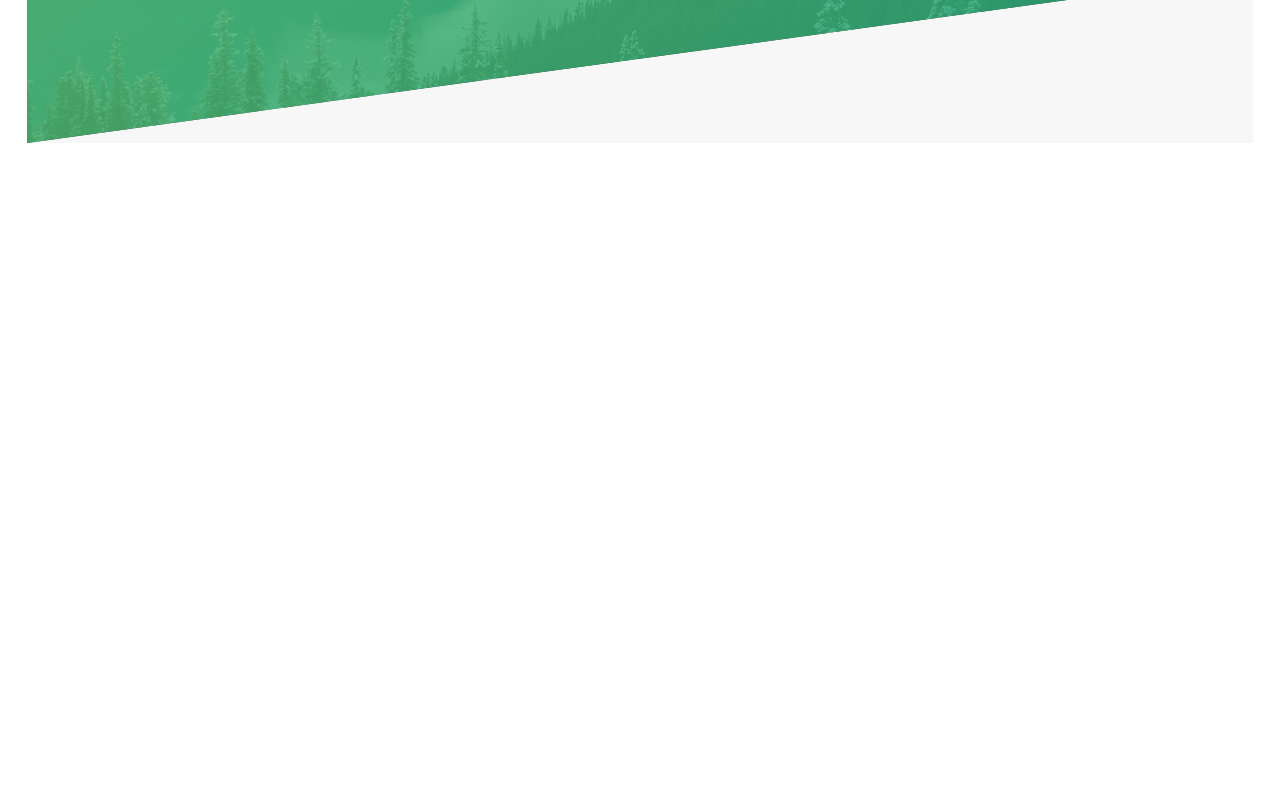
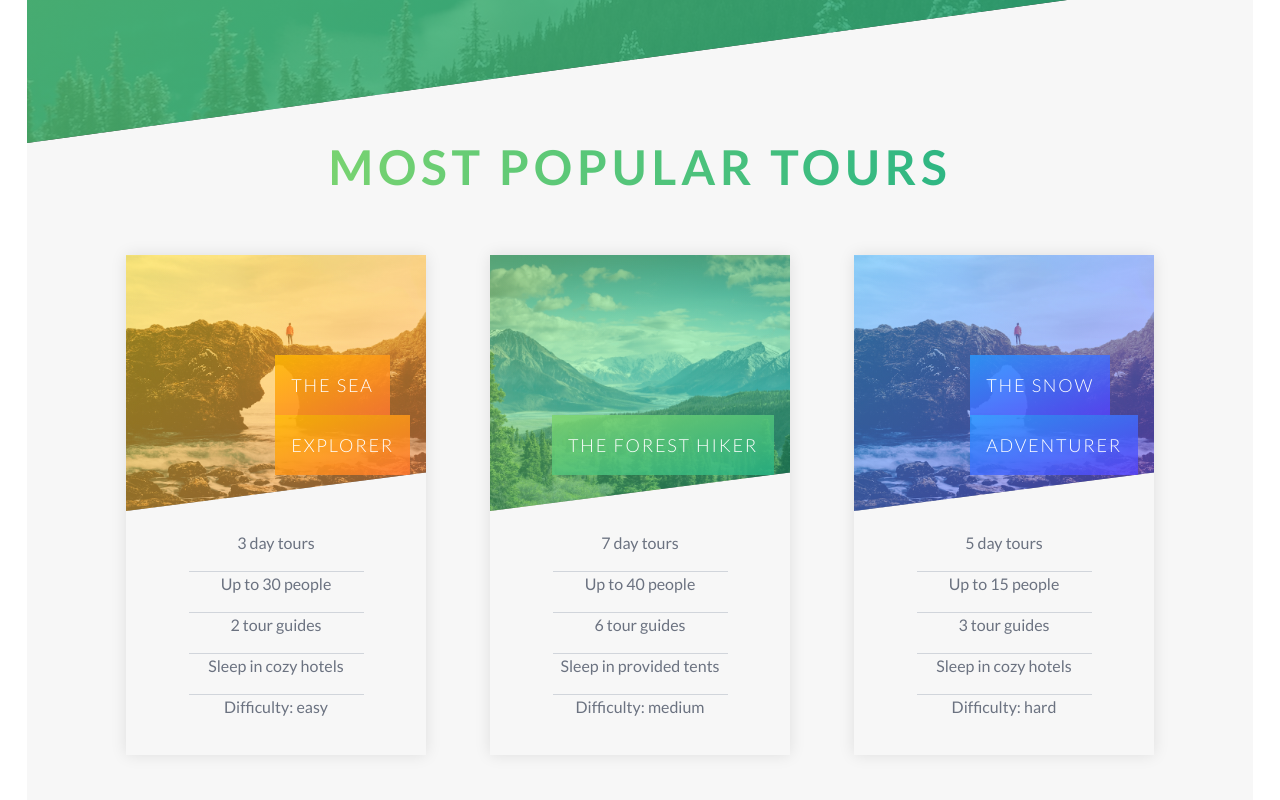
Before and after one commit to roi05/codingAssignment, a Next.js app: page / in a window 1280 px wide. Shown: the part 2421-3221 px from the top of the page. Before the commit the page ends 2591 px from the top, so only its background shows below. Built offline with nearby package versions, Linux system fonts and the light colour scheme.

Commit message:
add tour section

```diff
--- a/app/globals.css
+++ b/app/globals.css
@@ -30,6 +30,39 @@ body {
     clip-path: polygon(0 14%, 100% 0, 100% 85%, 0 100%);
   }
 
+  .card {
+    width: 300px;
+    perspective: 500px;
+  }
+
+  .content {
+    position: absolute;
+    width: 100%;
+    height: 100%;
+    box-shadow: 0 0 15px rgba(0, 0, 0, 0.1);
+    transition: transform 1s;
+    transform-style: preserve-3d;
+  }
+
+  @media (min-width: 900px) {
+    .card:hover .content {
+      transform: rotateY(-180deg);
+      transition: transform 0.5s;
+    }
+  }
+
+  .front,
+  .back {
+    backface-visibility: hidden;
+    height: 100%;
+    width: 100%;
+    position: absolute;
+  }
+
+  .back {
+    transform: rotateY(180deg);
+  }
+
   .custom-bg {
     background: linear-gradient(
       to right bottom,
@@ -37,4 +70,83 @@ body {
       rgba(40, 180, 133, 0.8)
     );
   }
+
+  .card-cut {
+    clip-path: polygon(0 15%, 100% 0, 100% 100%, 0 100%);
+  }
+
+  .orange-bg {
+    background: linear-gradient(
+      to right bottom,
+      rgba(255, 185, 0, 0.5),
+      rgba(255, 119, 48, 0.5)
+    );
+    filter: brightness(1.2);
+  }
+
+  .orange-text {
+    background: linear-gradient(
+      to right bottom,
+      rgba(255, 185, 0, 0.85),
+      rgba(255, 119, 48, 0.85)
+    );
+  }
+
+  .orange {
+    background: linear-gradient(
+      to right bottom,
+      rgba(255, 185, 0),
+      rgba(255, 119, 48)
+    );
+  }
+
+  .green-bg {
+    background: linear-gradient(
+      to right bottom,
+      rgba(126, 213, 111, 0.5),
+      rgba(40, 180, 133, 0.5)
+    );
+    filter: brightness(1.2);
+  }
+
+  .green-text {
+    background: linear-gradient(
+      to right bottom,
+      rgba(126, 213, 111, 0.85),
+      rgba(40, 180, 133, 0.85)
+    );
+  }
+
+  .green {
+    background: linear-gradient(
+      to right bottom,
+      rgba(126, 213, 111),
+      rgba(40, 180, 133)
+    );
+  }
+
+  .blue-bg {
+    background: linear-gradient(
+      to right bottom,
+      rgb(41, 152, 255, 0.5),
+      rgb(86, 67, 250, 0.5)
+    );
+    filter: brightness(1.2);
+  }
+
+  .blue-text {
+    background: linear-gradient(
+      to right bottom,
+      rgb(41, 152, 255, 0.85),
+      rgb(86, 67, 250, 0.85)
+    );
+  }
+
+  .blue {
+    background: linear-gradient(
+      to right bottom,
+      rgb(41, 152, 255),
+      rgb(86, 67, 250)
+    );
+  }
 }
--- a/app/page.tsx
+++ b/app/page.tsx
@@ -2,6 +2,7 @@
 import DetailSection from '@/components/detail-section';
 import HeroSection from '@/components/hero-section';
 import QuotesSection from '@/components/quotes-section';
+import ToursSection from '@/components/tours-section';
 
 export default function Home() {
   return (
@@ -9,6 +10,7 @@ export default function Home() {
       <HeroSection />
       <DetailSection />
       <QuotesSection />
+      <ToursSection />
     </main>
   );
 }
--- a/components/detail-section/index.tsx
+++ b/components/detail-section/index.tsx
@@ -9,7 +9,7 @@ function DetailSection() {
   return (
     <section className='space-y-6 mb-40 tab-l:mb-0'>
       <motion.h1
-        className='text-xl px-12 tab-p:text-2x tab-l:text-5xl font-bold uppercase bg-clip-text text-transparent bg-gradient-to-r from-[#7ed56f] to-[#28b485]
+        className='text-xl w-fit mx-auto  px-12 tab-p:text-2x tab-l:text-5xl font-bold uppercase bg-clip-text text-transparent bg-gradient-to-r from-[#7ed56f] to-[#28b485]
       tracking-widest text-center'
         whileHover={{
           skewX: 15, // Skew the element horizontally
--- /dev/null
+++ b/components/tours-section/forest-hiker-card.tsx
@@ -0,0 +1,44 @@
+import React from 'react';
+import AnimationPulse from '../ui/animation-pulse-button';
+
+function ForestHikerCard() {
+  return (
+    <div className='card h-[700px] tab-l:h-[500px] '>
+      <div className='content'>
+        <div className='front space-y-5'>
+          <div className="bg-[url('/img/nat-6.jpg')] text-white bg-cover relative bg-center h-64 cut-image-small">
+            <div className='z-10 absolute right-0 bottom-5 p-4 '>
+              <h1 className='green-text w-fit p-4 font-light text-lg tracking-widest'>
+                THE FOREST HIKER
+              </h1>
+            </div>
+            <div className='absolute inset-0 bg-cover green-bg'></div>
+          </div>
+          <div className='text-gray-500 text-center space-y-4 divide-y divide-gray-300 w-7/12 mx-auto'>
+            <h1>7 day tours</h1>
+            <h1>Up to 40 people</h1>
+            <h1>6 tour guides</h1>
+            <h1>Sleep in provided tents</h1>
+            <h1>Difficulty: medium</h1>
+          </div>
+          <div className='green card-cut pt-4 flex flex-col items-center justify-around text-white tab-l:hidden h-56'>
+            <div className='text-center space-y-8'>
+              <h1 className='text-xs'>ONLY</h1>
+              <h1 className='text-3xl font-thin'>$497</h1>
+            </div>
+            <AnimationPulse>BOOK NOW!</AnimationPulse>
+          </div>
+        </div>
+        <div className='back green flex flex-col items-center justify-around text-white'>
+          <div className='text-center space-y-8'>
+            <h1 className='text-xl'>ONLY</h1>
+            <h1 className='text-5xl font-thin'>$497</h1>
+          </div>
+          <AnimationPulse>BOOK NOW!</AnimationPulse>
+        </div>
+      </div>
+    </div>
+  );
+}
+
+export default ForestHikerCard;
--- /dev/null
+++ b/components/tours-section/index.tsx
@@ -0,0 +1,34 @@
+import { motion } from 'framer-motion';
+import SeaExplorerCard from './sea-explorer-card';
+import ForestHikerCard from './forest-hiker-card';
+import SnowAdventurerCard from './snow-adventurer-card';
+import AnimationPulse from '../ui/animation-pulse-button';
+
+function ToursSection() {
+  return (
+    <section className='space-y-16'>
+      <motion.h1
+        className='text-xl px-12 w-fit mx-auto tab-p:text-2x tab-l:text-5xl font-bold uppercase bg-clip-text text-transparent bg-gradient-to-r from-[#7ed56f] to-[#28b485]
+tracking-widest text-center'
+        whileHover={{
+          skewX: 15, // Skew the element horizontally
+          skewY: 2, // Skew the element vertically
+          scale: 1.1, // Scale slightly
+          textShadow: '0.5rem 1rem 2rem rgba(0, 0, 0, 0.2)', // Add text shadow
+          transition: { duration: 0.3, ease: 'easeInOut' }, // Control speed and easing
+        }}>
+        MOST POPULAR TOURS
+      </motion.h1>
+
+      <div className='flex flex-col justify-center items-center gap-y-4 gap-x-16 tab-l:flex-row flex-wrap'>
+        <SeaExplorerCard />
+        <ForestHikerCard />
+        <SnowAdventurerCard />
+      </div>
+
+      <AnimationPulse variant='green'>DISCOVER ALL TOURS</AnimationPulse>
+    </section>
+  );
+}
+
+export default ToursSection;
--- /dev/null
+++ b/components/tours-section/sea-explorer-card.tsx
@@ -0,0 +1,46 @@
+import AnimationPulse from '../ui/animation-pulse-button';
+
+function SeaExplorerCard() {
+  return (
+    <div className='card h-[700px] tab-l:h-[500px] '>
+      <div className='content'>
+        <div className='front space-y-5'>
+          <div className="bg-[url('/img/nat-5.jpg')] text-white bg-cover relative bg-center h-64 cut-image-small">
+            <div className='z-10 absolute right-0 bottom-5 p-4 '>
+              <h1 className='orange-text w-fit p-4 font-light text-lg tracking-widest'>
+                THE SEA
+              </h1>
+              <h1 className='orange-text  w-fit p-4 font-light text-lg tracking-widest'>
+                EXPLORER
+              </h1>
+            </div>
+            <div className='absolute inset-0 bg-cover orange-bg'></div>
+          </div>
+          <div className='text-gray-500 text-center space-y-4 divide-y divide-gray-300 w-7/12 mx-auto'>
+            <h1>3 day tours</h1>
+            <h1>Up to 30 people</h1>
+            <h1>2 tour guides</h1>
+            <h1>Sleep in cozy hotels</h1>
+            <h1>Difficulty: easy</h1>
+          </div>
+          <div className='orange card-cut pt-4  flex flex-col items-center justify-around text-white tab-l:hidden h-56'>
+            <div className='text-center space-y-8'>
+              <h1 className='text-xs'>ONLY</h1>
+              <h1 className='text-3xl font-thin'>$297</h1>
+            </div>
+            <AnimationPulse>BOOK NOW!</AnimationPulse>
+          </div>
+        </div>
+        <div className='back orange flex flex-col items-center justify-around text-white'>
+          <div className='text-center space-y-8'>
+            <h1 className='text-xl'>ONLY</h1>
+            <h1 className='text-5xl font-thin'>$297</h1>
+          </div>
+          <AnimationPulse>BOOK NOW!</AnimationPulse>
+        </div>
+      </div>
+    </div>
+  );
+}
+
+export default SeaExplorerCard;
--- /dev/null
+++ b/components/tours-section/snow-adventurer-card.tsx
@@ -0,0 +1,46 @@
+import AnimationPulse from '../ui/animation-pulse-button';
+
+function SnowAdventurerCard() {
+  return (
+    <div className='card h-[700px] tab-l:h-[500px] '>
+      <div className='content'>
+        <div className='front space-y-5'>
+          <div className="bg-[url('/img/nat-5.jpg')] text-white bg-cover relative bg-center h-64 cut-image-small">
+            <div className='z-10 absolute right-0 bottom-5 p-4 '>
+              <h1 className='blue-text w-fit p-4 font-light text-lg tracking-widest'>
+                THE SNOW
+              </h1>
+              <h1 className='blue-text  w-fit p-4 font-light text-lg tracking-widest'>
+                ADVENTURER
+              </h1>
+            </div>
+            <div className='absolute inset-0 bg-cover blue-bg'></div>
+          </div>
+          <div className='text-gray-500 text-center space-y-4 divide-y divide-gray-300 w-7/12 mx-auto'>
+            <h1>5 day tours</h1>
+            <h1>Up to 15 people</h1>
+            <h1>3 tour guides</h1>
+            <h1>Sleep in cozy hotels</h1>
+            <h1>Difficulty: hard</h1>
+          </div>
+          <div className='blue card-cut pt-4  flex flex-col items-center justify-around text-white tab-l:hidden h-56'>
+            <div className='text-center space-y-8'>
+              <h1 className='text-xs'>ONLY</h1>
+              <h1 className='text-3xl font-thin'>$897</h1>
+            </div>
+            <AnimationPulse>BOOK NOW!</AnimationPulse>
+          </div>
+        </div>
+        <div className='back blue flex flex-col items-center justify-around text-white'>
+          <div className='text-center space-y-8'>
+            <h1 className='text-xl'>ONLY</h1>
+            <h1 className='text-5xl font-thin'>$897</h1>
+          </div>
+          <AnimationPulse>BOOK NOW!</AnimationPulse>
+        </div>
+      </div>
+    </div>
+  );
+}
+
+export default SnowAdventurerCard;
--- a/components/ui/animation-pulse-button.tsx
+++ b/components/ui/animation-pulse-button.tsx
@@ -6,9 +6,10 @@ import Button from './button';
 
 type AnimationPulseProps = {
   children?: ReactNode;
+  variant?: 'green' | 'white';
 };
 
-function AnimationPulse({ children }: AnimationPulseProps) {
+function AnimationPulse({ children, variant }: AnimationPulseProps) {
   const [isHovered, setIsHovered] = useState(false); // State to track hover
   const buttonRef = useRef<HTMLButtonElement | null>(null); // Reference to the button
   const [buttonSize, setButtonSize] = useState({ width: 0, height: 0 }); // State to hold button size
@@ -30,7 +31,9 @@ function AnimationPulse({ children }: AnimationPulseProps) {
           isHovered ? { scale: 1.7, opacity: 0 } : { scale: 1, opacity: 1 }
         }
         transition={{ duration: 0.4 }}
-        className={`absolute bg-white rounded-full`}
+        className={`absolute rounded-full ${
+          variant === 'green' ? 'bg-green-500' : 'bg-white'
+        } `}
         style={{
           width: buttonSize.width ? `${buttonSize.width}px` : '0',
           height: buttonSize.height ? `${buttonSize.height}px` : '0',
@@ -47,7 +50,9 @@ function AnimationPulse({ children }: AnimationPulseProps) {
         <Button
           size='medium'
           ref={buttonRef} // Attach ref to button
-          className='min-w-fit rounded-full font-light text-gray-500 hover:shadow-xl hover:-translate-y-0.5'>
+          className={`min-w-fit rounded-full font-light text-gray-500 hover:shadow-xl hover:-translate-y-0.5 ${
+            variant === 'green' ? 'bg-green-500 text-white' : 'bg-white'
+          }`}>
           {children}
         </Button>
       </div>
```
